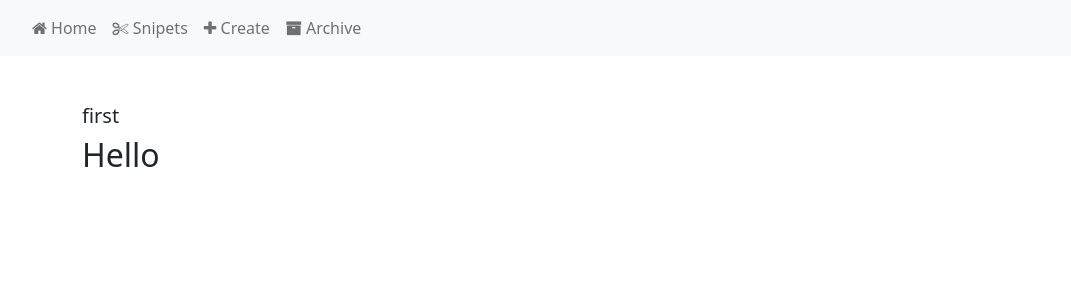
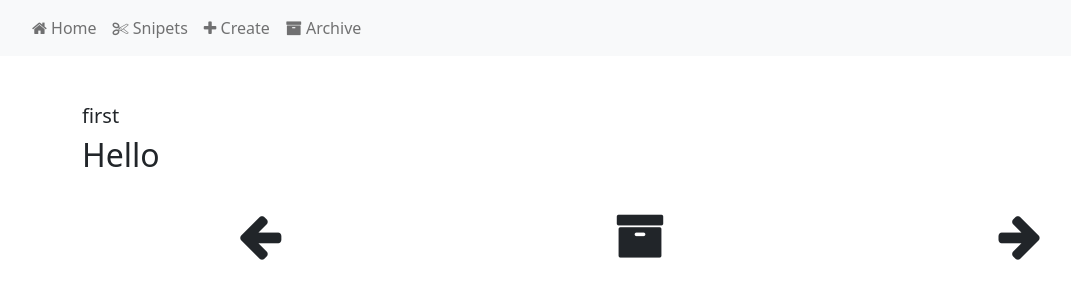
Before and after one commit to mlgmontage/EssayClipper, a React app: page /snipets in a window 1280 px wide. Shown: the top 300 px of the page, without its empty margins (0-1071 px from the left). Built offline with nearby package versions, Linux system fonts and the light colour scheme; the HTML template or start-up script is replaced by a standard one.

Commit message:
snipet control buttons

```diff
--- a/src/components/Snipets.js
+++ b/src/components/Snipets.js
@@ -24,6 +24,20 @@ class Snipets extends Component {
             __html: marked(this.state.data[this.state.index].markdown),
           }}
         ></div>
+        <div
+          className="row mb-4 mt-4"
+          style={{ fontSize: "50px", cursor: "pointer" }}
+        >
+          <div className="col-md text-center">
+            <i className="fa fa-arrow-left"></i>
+          </div>
+          <div className="col-md text-center">
+            <i className="fa fa-archive"></i>
+          </div>
+          <div className="col-md text-center">
+            <i className="fa fa-arrow-right"></i>
+          </div>
+        </div>
       </div>
     );
   }
```
